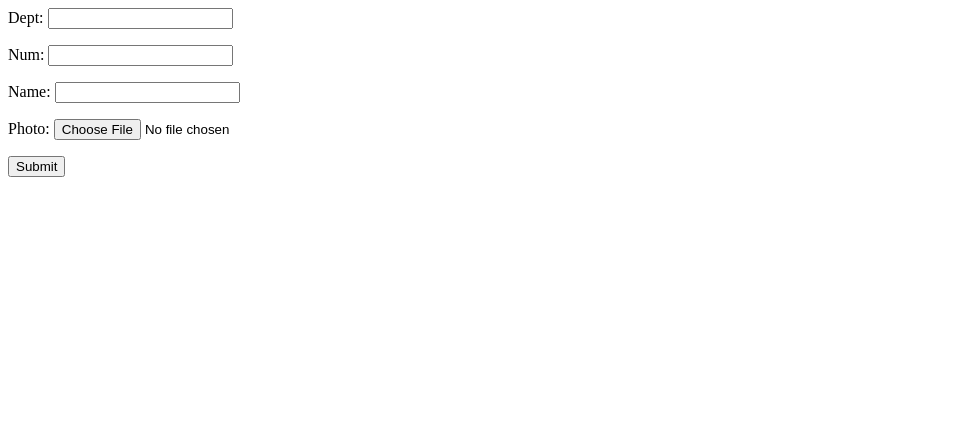
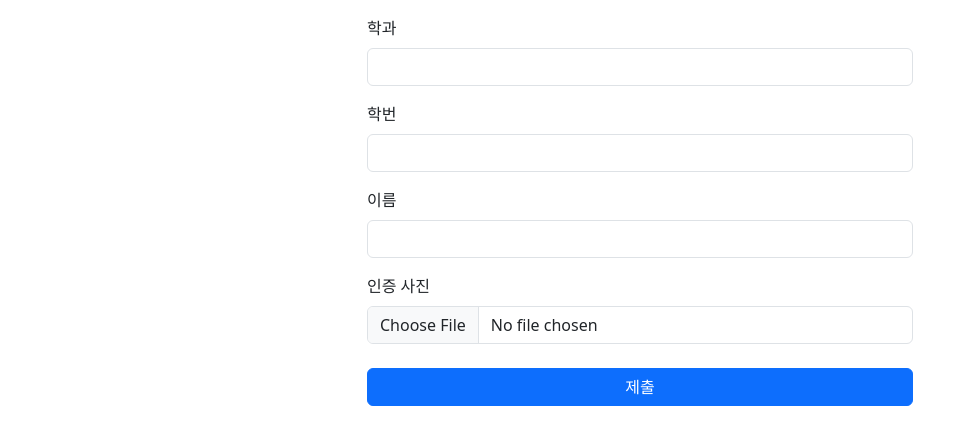
Before and after one commit to OSHMOS/ssg_event_page_django, a Django app: template templates/event/form.html in a window 1280 px wide. Shown: the top 445 px of the page, without its empty margins (0-968 px from the left). Run offline with Django 4.2, Linux system fonts and the light colour scheme; the template is opened without the code that fills it: values that come from a table or form of the project are taken from there, others are empty; some libraries are stand-ins or nearby versions.

Commit message:
사용자가 이벤트 모델 생성 가능 및 테스팅 완

```diff
--- a/config/settings.py
+++ b/config/settings.py
@@ -26,6 +26,7 @@ INSTALLED_APPS = [
     'django.contrib.sessions',
     'django.contrib.messages',
     'django.contrib.staticfiles',
+    'bootstrap5',
     'event',
 ]
 
--- a/event/models.py
+++ b/event/models.py
@@ -4,10 +4,10 @@ from django.db import models
 
 
 class Event(models.Model):
-    dept = models.CharField(max_length=20)
-    num = models.CharField(max_length=10)
-    name = models.CharField(max_length=50)
-    photo = models.ImageField(upload_to='img/')
+    dept = models.CharField(max_length=20, verbose_name='학과')
+    num = models.CharField(max_length=10, verbose_name='학번')
+    name = models.CharField(max_length=50, verbose_name='이름')
+    photo = models.ImageField(upload_to='img/', verbose_name='인증 사진')
 
     def __str__(self):
         return f'{self.dept}, {self.num}, {self.name}'
--- a/event/urls.py
+++ b/event/urls.py
@@ -1,10 +1,11 @@
 from django.conf import settings
 from django.conf.urls.static import static
 from django.urls import path
-from .views import upload
+from .views import certify
+
+
 urlpatterns = [
-    path('upload/', upload, name='upload')
+    path('certify/', certify, name='certify')
 ]
 
-
 urlpatterns += static(settings.MEDIA_URL, document_root=settings.MEDIA_ROOT)
--- /dev/null
+++ b/templates/base.html
@@ -0,0 +1,16 @@
+{% load bootstrap5 %}
+{% bootstrap_css %}
+{% bootstrap_javascript %}
+<!DOCTYPE html>
+<html lang="en">
+<head>
+  <meta charset="UTF-8">
+  <meta http-equiv="X-UA-Compatible" content="IE=edge">
+  <meta name="viewport" content="width=device-width, initial-scale=1.0">
+  <title>SSG EVENT</title>
+</head>
+<body>
+  {% block content %}
+  {% endblock %}
+</body>
+</html>
--- a/templates/event/form.html
+++ b/templates/event/form.html
@@ -1,4 +1,40 @@
-<form method='POST'>
-  {{form.as_p}}
-  <input type='submit' vlaue='제출'>
-</form>
+{% extends 'base.html' %}
+{% block content %}
+<div class="container mt-3">
+  <div class='row'>
+    <div class="col-12 col-sm-12 col-md-2 col-lg-3"></div>
+    <div class="col-12 col-sm-12 col-md-8 col-lg-6">
+        <form method="post" enctype="multipart/form-data">
+          {% csrf_token %}
+          <!-- 오류표시 Start -->
+          {% include 'form_errors.html' %}
+          <!-- 오류표시 End -->
+          <div class="mb-3">
+              <label for="dept" class="form-label">학과</label>
+              <input type="text" class="form-control" name="dept" id="dept"
+                    value="{{ form.dept.value|default_if_none:'' }}">
+          </div>
+          <div class="mb-3">
+            <label for="num" class="form-label">학번</label>
+            <input type="text" class="form-control" name="num" id="num"
+                  value="{{ form.num.value|default_if_none:'' }}">
+          </div>
+          <div class="mb-3">
+            <label for="name" class="form-label">이름</label>
+            <input type="text" class="form-control" name="name" id="name"
+                  value="{{ form.name.value|default_if_none:'' }}">
+          </div>
+          <div class="mb-3">
+            <label for="name" class="form-label">인증 사진</label>
+            <input type="file" class="form-control" name="photo" id="photo"
+                  value="{{ form.photo.value|default_if_none:'' }}">
+          </div>
+          <div class="d-grid gap-2 mt-4">
+            <button type="submit" class="btn btn-primary">제출</button>
+          </div>
+        </form>
+    </div>
+    <div class="col-12 col-sm-12 col-md-2 col-lg-3"></div>
+  </div>
+</div>
+{% endblock %}
--- /dev/null
+++ b/templates/event/thx.html
@@ -0,0 +1,3 @@
+<h1>
+  기부 활동에 응해주셔서 정말 감사합니다!
+</h1>
--- /dev/null
+++ b/templates/form_errors.html
@@ -0,0 +1,12 @@
+{% if form.errors %}
+  <div class="alert alert-danger" role="alert">
+      {% for field in form %}
+      {% if field.errors %}
+      <div>
+          <strong>{{ field.label }}</strong>
+          {{ field.errors }}
+      </div>
+      {% endif %}
+      {% endfor %}
+  </div>
+{% endif %}
```
Also changed, not shown: event/views.py (+8 -2 lines), db.sqlite3, event/migrations/0001_initial.py, media/img/image.jpeg (deleted).
